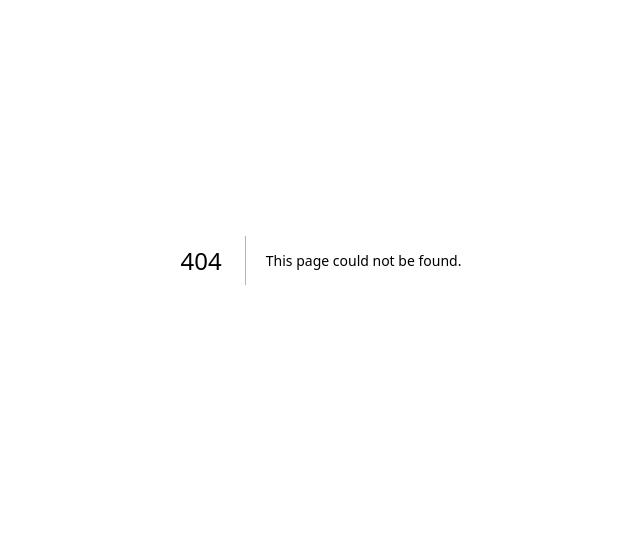
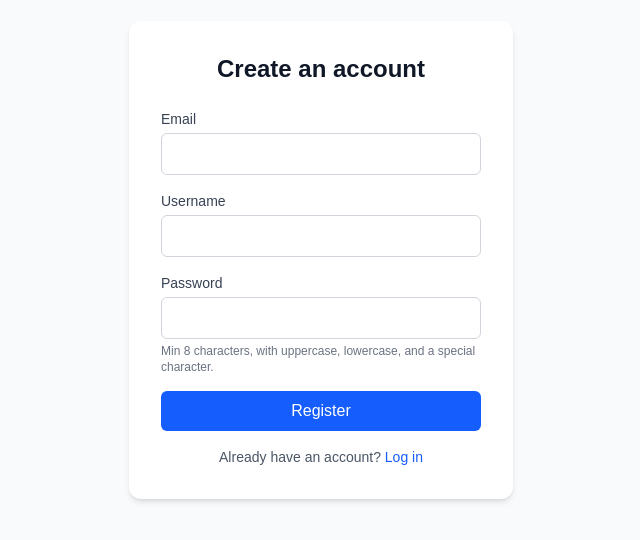
Before and after one commit to SarasiPerera/accesshub, a Next.js app: page /register in a window 1280 px wide. Before the commit this address had no page. Shown: the part 140-680 px from the top of the page, without its empty margins (319-959 px from the left). Built offline with nearby package versions, Linux system fonts and the light colour scheme.

Commit message:
feat: build login and register UI pages

```diff
--- /dev/null
+++ b/src/app/login/page.tsx
@@ -0,0 +1,85 @@
+"use client";
+
+import { useState } from "react";
+import { useRouter } from "next/navigation";
+import Link from "next/link";
+
+export default function LoginPage() {
+  const router = useRouter();
+  const [form, setForm] = useState({ username: "", password: "" });
+  const [error, setError] = useState("");
+
+  const handleSubmit = async (e: React.FormEvent) => {
+    e.preventDefault();
+    setError("");
+
+    const res = await fetch("/api/login", {
+      method: "POST",
+      headers: { "Content-Type": "application/json" },
+      body: JSON.stringify(form),
+    });
+
+    const data = await res.json();
+
+    if (!res.ok) {
+      setError(data.error);
+      return;
+    }
+
+    router.push("/dashboard");
+  };
+
+  return (
+    <div className="min-h-screen flex items-center justify-center bg-gray-50 px-4">
+      <div className="w-full max-w-sm bg-white p-8 rounded-xl shadow-md">
+        <h1 className="text-2xl font-bold text-gray-900 mb-6 text-center">
+          Log in
+        </h1>
+
+        <form onSubmit={handleSubmit} className="space-y-4">
+          <div>
+            <label className="block text-sm font-medium text-gray-700 mb-1">
+              Username or Email
+            </label>
+            <input
+              type="text"
+              required
+              value={form.username}
+              onChange={(e) => setForm({ ...form, username: e.target.value })}
+              className="w-full px-3 py-2 border border-gray-300 rounded-md focus:outline-none focus:ring-2 focus:ring-blue-500"
+            />
+          </div>
+
+          <div>
+            <label className="block text-sm font-medium text-gray-700 mb-1">
+              Password
+            </label>
+            <input
+              type="password"
+              required
+              value={form.password}
+              onChange={(e) => setForm({ ...form, password: e.target.value })}
+              className="w-full px-3 py-2 border border-gray-300 rounded-md focus:outline-none focus:ring-2 focus:ring-blue-500"
+            />
+          </div>
+
+          {error && <p className="text-red-600 text-sm">{error}</p>}
+
+          <button
+            type="submit"
+            className="w-full bg-blue-600 text-white py-2 rounded-md font-medium hover:bg-blue-700 transition"
+          >
+            Log in
+          </button>
+        </form>
+
+        <p className="text-sm text-gray-600 mt-4 text-center">
+          Don&apos;t have an account?{" "}
+          <Link href="/register" className="text-blue-600 hover:underline">
+            Register
+          </Link>
+        </p>
+      </div>
+    </div>
+  );
+}
--- /dev/null
+++ b/src/app/register/page.tsx
@@ -0,0 +1,109 @@
+"use client";
+
+import { useState } from "react";
+import { useRouter } from "next/navigation";
+import Link from "next/link";
+
+export default function RegisterPage() {
+  const router = useRouter();
+  const [form, setForm] = useState({ email: "", username: "", password: "" });
+  const [error, setError] = useState("");
+  const [success, setSuccess] = useState(false);
+
+  const handleSubmit = async (e: React.FormEvent) => {
+    e.preventDefault();
+    setError("");
+
+    const res = await fetch("/api/register", {
+      method: "POST",
+      headers: { "Content-Type": "application/json" },
+      body: JSON.stringify(form),
+    });
+
+    const data = await res.json();
+
+    if (!res.ok) {
+      setError(data.error);
+      return;
+    }
+
+    setSuccess(true);
+    setTimeout(() => router.push("/login"), 2000);
+  };
+
+  return (
+    <div className="min-h-screen flex items-center justify-center bg-gray-50 px-4">
+      <div className="w-full max-w-sm bg-white p-8 rounded-xl shadow-md">
+        <h1 className="text-2xl font-bold text-gray-900 mb-6 text-center">
+          Create an account
+        </h1>
+
+        {success ? (
+          <p className="text-green-600 text-center">
+            Account created! Redirecting to login...
+          </p>
+        ) : (
+          <form onSubmit={handleSubmit} className="space-y-4">
+            <div>
+              <label className="block text-sm font-medium text-gray-700 mb-1">
+                Email
+              </label>
+              <input
+                type="email"
+                required
+                value={form.email}
+                onChange={(e) => setForm({ ...form, email: e.target.value })}
+                className="w-full px-3 py-2 border border-gray-300 rounded-md focus:outline-none focus:ring-2 focus:ring-blue-500"
+              />
+            </div>
+
+            <div>
+              <label className="block text-sm font-medium text-gray-700 mb-1">
+                Username
+              </label>
+              <input
+                type="text"
+                required
+                value={form.username}
+                onChange={(e) => setForm({ ...form, username: e.target.value })}
+                className="w-full px-3 py-2 border border-gray-300 rounded-md focus:outline-none focus:ring-2 focus:ring-blue-500"
+              />
+            </div>
+
+            <div>
+              <label className="block text-sm font-medium text-gray-700 mb-1">
+                Password
+              </label>
+              <input
+                type="password"
+                required
+                value={form.password}
+                onChange={(e) => setForm({ ...form, password: e.target.value })}
+                className="w-full px-3 py-2 border border-gray-300 rounded-md focus:outline-none focus:ring-2 focus:ring-blue-500"
+              />
+              <p className="text-xs text-gray-500 mt-1">
+                Min 8 characters, with uppercase, lowercase, and a special character.
+              </p>
+            </div>
+
+            {error && <p className="text-red-600 text-sm">{error}</p>}
+
+            <button
+              type="submit"
+              className="w-full bg-blue-600 text-white py-2 rounded-md font-medium hover:bg-blue-700 transition"
+            >
+              Register
+            </button>
+          </form>
+        )}
+
+        <p className="text-sm text-gray-600 mt-4 text-center">
+          Already have an account?{" "}
+          <Link href="/login" className="text-blue-600 hover:underline">
+            Log in
+          </Link>
+        </p>
+      </div>
+    </div>
+  );
+}
```
